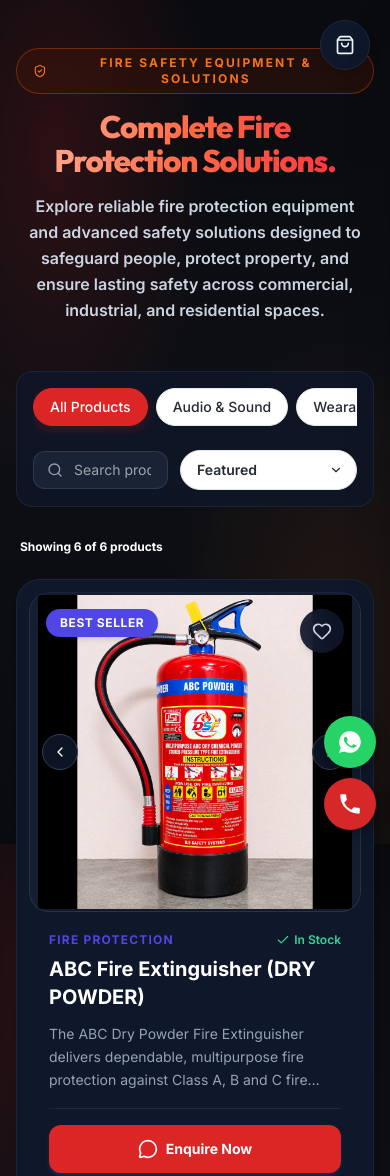
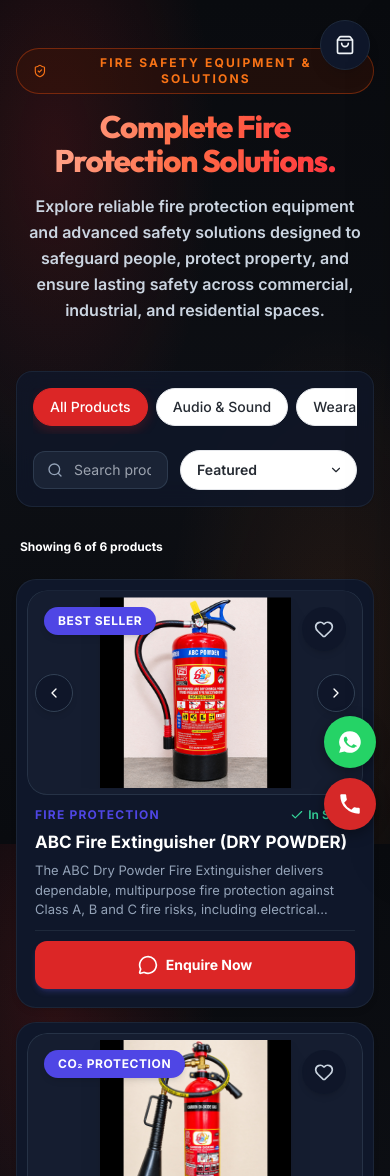
Before and after one commit to agnisafe-cyber/dssafetysystems, a plain HTML site: page product.html in a window 390 px wide. Shown: the top 1176 px of the page. Drawn offline with nearby package versions, Linux system fonts and the light colour scheme.

Commit message:
Fix mobile product card sizing and touch interactions

```diff
--- a/product.html
+++ b/product.html
@@ -889,29 +889,12 @@
         document.addEventListener('DOMContentLoaded', () => {
             renderProducts();
 
-            // Reliable touch, pointer and keyboard activation for product cards
-            let cardPointerStart = null;
-            let lastTouchOpen = 0;
-            productGrid.addEventListener('pointerdown', (e) => {
-                const card = e.target.closest('.product-card');
-                if (card && !e.target.closest('button') && e.pointerType === 'touch') cardPointerStart = {x:e.clientX,y:e.clientY,id:card.dataset.productId};
-            }, {passive:true});
-            productGrid.addEventListener('pointerup', (e) => {
-                if (e.pointerType !== 'touch' || !cardPointerStart) return;
-                const start = cardPointerStart;
-                cardPointerStart = null;
-                if (Math.hypot(e.clientX-start.x,e.clientY-start.y) > 12) return;
-                const card = e.target.closest('.product-card');
-                if (!card || card.dataset.productId !== start.id) return;
-                e.preventDefault();
-                lastTouchOpen = Date.now();
-                openQuickView(Number(start.id));
-            });
+            // One delegated click handler works consistently for mouse, touch and mobile browsers
             productGrid.addEventListener('click', (e) => {
                 const card = e.target.closest('.product-card');
-                if (!card) return;
-                if (Date.now()-lastTouchOpen < 700) { e.preventDefault(); return; }
-                if (e.target.closest('button')) return;
+                if (!card || !productGrid.contains(card)) return;
+                // Keep gallery arrows, wishlist and enquiry buttons on their own actions
+                if (e.target.closest('button, a, input, select, textarea')) return;
                 openQuickView(Number(card.dataset.productId));
             });
             productGrid.addEventListener('keydown', (e) => {
@@ -1140,3 +1123,54 @@
 }
 .product-card { touch-action: manipulation; }
 </style>
+<style id="ds-product-mobile-layout-and-gallery-fix">
+@media (max-width: 640px) {
+  #product-grid {
+    grid-template-columns: minmax(0, 1fr) !important;
+    gap: 14px !important;
+  }
+  #product-grid .product-card {
+    min-height: 0 !important;
+    height: auto !important;
+    padding: 10px !important;
+    border-radius: 20px !important;
+    transform: none !important;
+  }
+  #product-grid .product-card > div:first-child {
+    height: 205px !important;
+    min-height: 205px !important;
+    padding: 6px !important;
+  }
+  #product-grid .product-card > div:first-child > img {
+    width: 100% !important;
+    height: 100% !important;
+    max-width: 100% !important;
+    object-fit: contain !important;
+  }
+  #product-grid .product-card .p-5,
+  #product-grid .product-card .sm\:p-6 {
+    padding: 12px 8px 8px !important;
+  }
+  #product-grid .product-card h3 {
+    font-size: 17px !important;
+    line-height: 1.3 !important;
+    margin-bottom: 8px !important;
+  }
+  #product-grid .product-card p {
+    font-size: 13px !important;
+    line-height: 1.5 !important;
+    margin-bottom: 10px !important;
+  }
+  #product-grid .product-card button[aria-label="Previous product image"],
+  #product-grid .product-card button[aria-label="Next product image"] {
+    width: 38px !important;
+    height: 38px !important;
+    z-index: 30 !important;
+    touch-action: manipulation;
+  }
+  #product-grid .product-card button[aria-label="Previous product image"] { left: 7px !important; }
+  #product-grid .product-card button[aria-label="Next product image"] { right: 7px !important; }
+  #product-grid .product-card .pt-4 { padding-top: 10px !important; }
+}
+.product-card { -webkit-tap-highlight-color: transparent; }
+</style>
```
